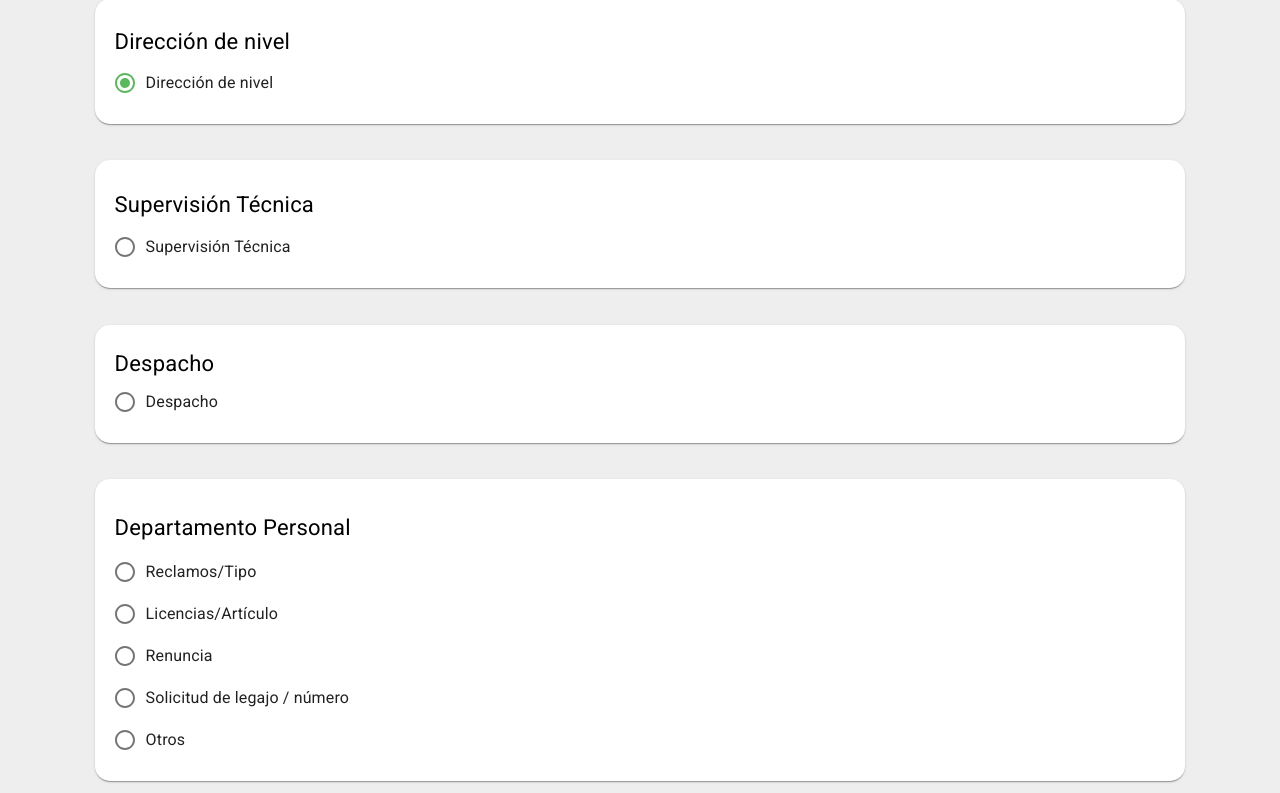
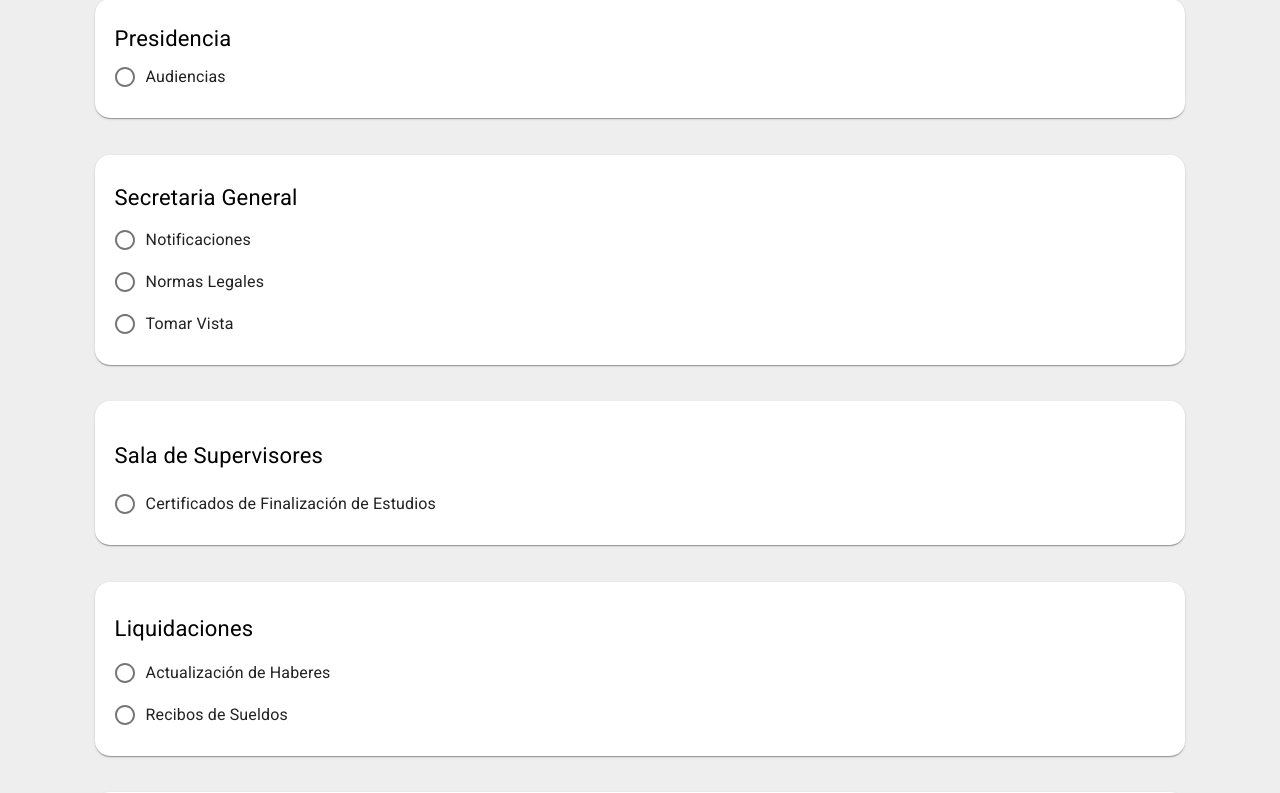
Before and after one commit to eduhardoy/turnos-mec, a React (Create React App) app: page /paperworkscouncil in a window 1280 px wide. Shown: the part 444-1237 px from the top of the page. Built offline with nearby package versions, Linux system fonts and the light colour scheme.

Commit message:
Council finish

```diff
--- a/src/Components/Organisms/ListPaperworksCouncil/ListPaperworksCouncil.js
+++ b/src/Components/Organisms/ListPaperworksCouncil/ListPaperworksCouncil.js
@@ -13,26 +13,33 @@ const StyledGrid = styled(Grid)`
 
 
 const ListPaperworksCouncil = (props) => {
-    const {  addPaperworks, setDisabledNextBtn } = props
     const [ selectedPaperwork, setSelectedPaperwork ] = useState("levelDirections")
 
     var categorias = [
         {
-            title: "Dirección de nivel",
-            subTipo: [{value: "levelDirections", label: "Dirección de nivel"}]
+            title: "Presidencia",
+            subTipo: [{value: "audiences", label: "Audiencias"}]
         },
         {
-            title: "Supervisión Técnica",
-            subTipo: [{value: "technicalSupervision", label: "Supervisión Técnica"}]
+            title: "Secretaria General",
+            subTipo: [{value: "notifications", label: "Notificaciones"},{value: "legals", label: "Normas Legales"}, {value: "takeLook", label: "Tomar Vista"}]
         },
         {
-            title: "Despacho",
-            subTipo: [{value: "dispatch", label: "Despacho"}]
+            title: "Sala de Supervisores",
+            subTipo: [{value: "studentCertificate", label: "Certificados de Finalización de Estudios"}]
         },
         {
-            title: "Departamento Personal",
-            subTipo: [{value: "claims", label: "Reclamos/Tipo"},{value: "licenses", label: "Licencias/Artículo"}, {value: "resignation", label: "Renuncia"}, {value: "requestFile", label: "Solicitud de legajo / número"}, {value: "others", label: "Otros"}]
-        }
+            title: "Liquidaciones",
+            subTipo: [{value: "assetUpdate", label: "Actualización de Haberes"},{value: "paycheck", label: "Recibos de Sueldos"}]
+        },
+        {
+            title: "Personal Docente",
+            subTipo: [{value: "serviceCertifications", label: "Certificaciones de Servicios"},{value: "seniority", label: "Reconocimiento de Antigüedad"}, {value: "wagesSchooling", label: "Salarios y Escolaridad"}]
+        },
+        {
+            title: "Personal Administrativo",
+            subTipo: [{value: "admServiceCertifications", label: "Certificaciones de Servicios"},{value: "retirementProcedures", label: "Tramites Jubilatorios"}, {value: "admWagesSchooling", label: "Salarios y Escolaridad"}, {value: "extraordinaryLicenses", label: "Consulta de Licencias Extraordinarias"}, {value: "files", label: "Expedientes"}]
+        },
     ]
 
     useEffect(() => {
@@ -44,29 +51,50 @@ const ListPaperworksCouncil = (props) => {
     }
 
     const addGlobalStatePaperworks = () => {
-        if(selectedPaperwork === "levelDirections"){
-            addPaperworks({key: "data", value: {"categoria": "Dirección de nivel"}})
+        if(selectedPaperwork === "audiences"){
+            addPaperworks({key: "data", value: {"categoria": "Presidencia", "tema": "Audiencias"}})
         }
-        if(selectedPaperwork === "technicalSupervision"){
-            addPaperworks({key: "data", value: {"categoria": "Supervisión Técnica"}})
+        if(selectedPaperwork === "notifications"){
+            addPaperworks({key: "data", value: {"categoria": "Secretaria General", "tema": "Notificaciones"}})
         }
-        if(selectedPaperwork === "dispatch"){
-            addPaperworks({key: "data", value: {"categoria": "Despacho"}})
+        if(selectedPaperwork === "legals"){
+            addPaperworks({key: "data", value: {"categoria": "Secretaria General", "tema": "Normas Legales"}})
         }
-        if(selectedPaperwork === "claims"){
-            addPaperworks({key: "data", value: {"categoria": "Departamento Personal", "tema": "Reclamos"}})
+        if(selectedPaperwork === "takeLook"){
+            addPaperworks({key: "data", value: {"categoria": "Secretaria General", "tema": "Tomar Vista"}})
         }
-        if(selectedPaperwork === "licenses"){
-            addPaperworks({key: "data", value: {"categoria": "Departamento Personal", "tema": "Licencias/Artículo"}})
+        if(selectedPaperwork === "studentCertificate"){
+            addPaperworks({key: "data", value: {"categoria": "Sala de Supervisores", "tema": "Certificados de Finalización de Estudios"}})
         }
-        if(selectedPaperwork === "resignation"){
-            addPaperworks({key: "data", value: {"categoria": "Departamento Personal", "tema": "Renuncia"}})
+        if(selectedPaperwork === "assetUpdate"){
+            addPaperworks({key: "data", value: {"categoria": "Liquidaciones", "tema": "Actualización de Haberes"}})
         }
-        if(selectedPaperwork === "requestFile"){
-            addPaperworks({key: "data", value: {"categoria": "Departamento Personal", "tema": "Solicitud de legajo / número"}})
+        if(selectedPaperwork === "paycheck"){
+            addPaperworks({key: "data", value: {"categoria": "Liquidacioness", "tema": "Recibos de Sueldos"}})
         }
-        if(selectedPaperwork === "others"){
-            addPaperworks({key: "data", value: {"categoria": "Departamento Personal", "tema": "Otros"}})
+        if(selectedPaperwork === "serviceCertifications"){
+            addPaperworks({key: "data", value: {"categoria": "Personal Docente", "tema": "Certificaciones de Servicios"}})
+        }
+        if(selectedPaperwork === "seniority"){
+            addPaperworks({key: "data", value: {"categoria": "Personal Docente", "tema": "Reconocimiento de Antigüedad"}})
+        }
+        if(selectedPaperwork === "wagesSchooling"){
+            addPaperworks({key: "data", value: {"categoria": "Personal Docente", "tema": "Salarios y Escolaridad"}})
+        }
+        if(selectedPaperwork === "admServiceCertifications"){
+            addPaperworks({key: "data", value: {"categoria": "Personal Administrativo", "tema": "Certificaciones de Servicios"}})
+        }
+        if(selectedPaperwork === "retirementProcedures"){
+            addPaperworks({key: "data", value: {"categoria": "Personal Administrativo", "tema": "Tramites Jubilatorios"}})
+        }
+        if(selectedPaperwork === "admWagesSchooling"){
+            addPaperworks({key: "data", value: {"categoria": "Personal Administrativo", "tema": "Salarios y Escolaridad"}})
+        }
+        if(selectedPaperwork === "extraordinaryLicenses"){
+            addPaperworks({key: "data", value: {"categoria": "Personal Administrativo", "tema": "Consulta de Licencias Extraordinarias"}})
+        }
+        if(selectedPaperwork === "files"){
+            addPaperworks({key: "data", value: {"categoria": "Personal Administrativo", "tema": "Expedientes"}})
         }
     }
 
```
